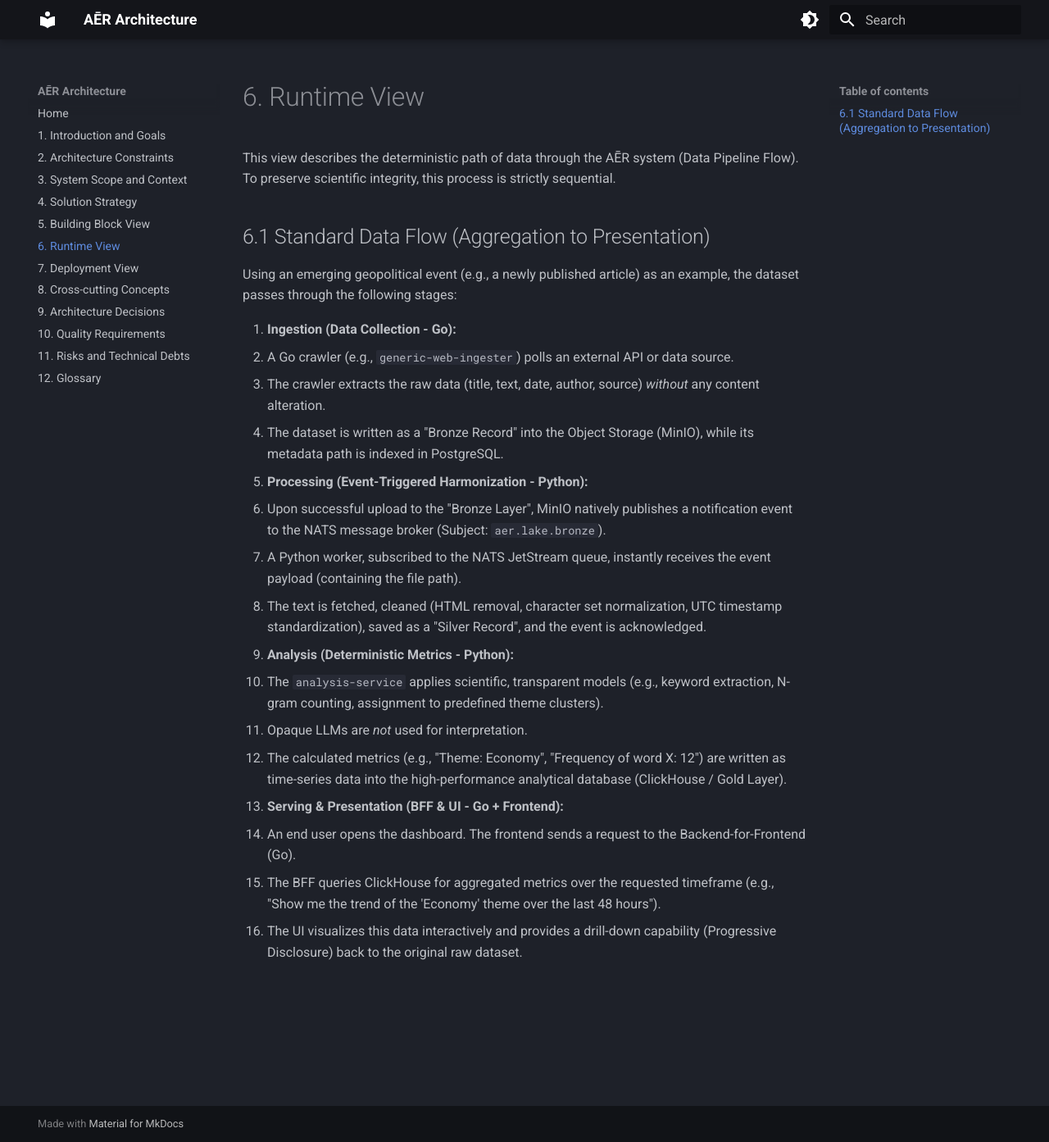
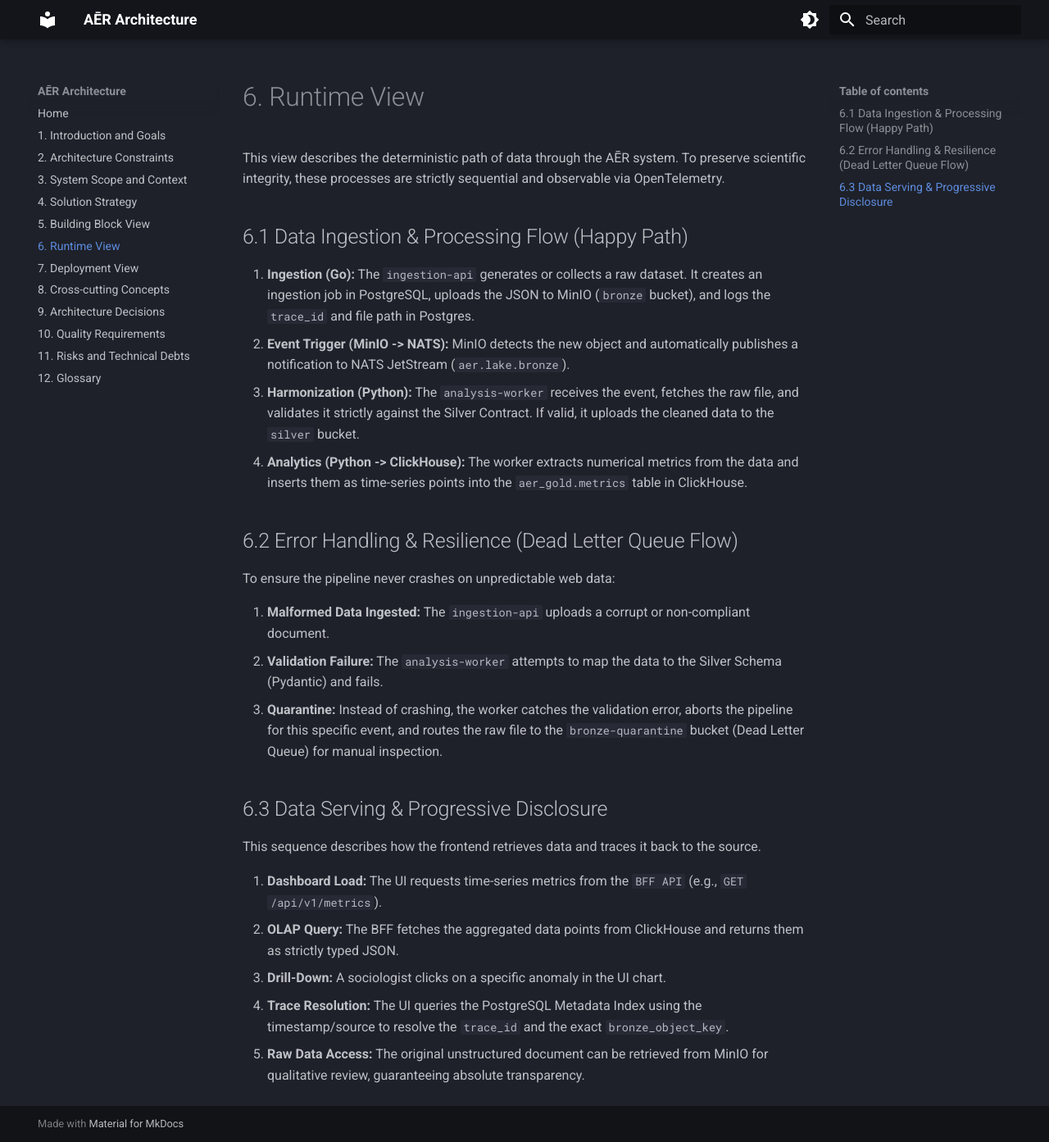
Before and after one commit to frogfromlake/aer, an MkDocs documentation site: the page built from docs/arc42/06_runtime_view.md, in a window 1280 px wide and 1393 px high. Shown: the whole window at 82% size. Built offline with MkDocs 1.6.1 and Material for MkDocs 9.7.7, drawn with Linux system fonts in a browser that asks for light colours.

Commit message:
docs: restructure arc42 building block and runtime views to reflect pipeline reality

```diff
--- a/docs/arc42/06_runtime_view.md
+++ b/docs/arc42/06_runtime_view.md
@@ -1,27 +1,28 @@
 # 6. Runtime View
 
-This view describes the deterministic path of data through the AĒR system (Data Pipeline Flow). To preserve scientific integrity, this process is strictly sequential.
+This view describes the deterministic path of data through the AĒR system. To preserve scientific integrity, these processes are strictly sequential and observable via OpenTelemetry.
 
-## 6.1 Standard Data Flow (Aggregation to Presentation)
+## 6.1 Data Ingestion & Processing Flow (Happy Path)
 
-Using an emerging geopolitical event (e.g., a newly published article) as an example, the dataset passes through the following stages:
+1. **Ingestion (Go):** The `ingestion-api` generates or collects a raw dataset. It creates an ingestion job in PostgreSQL, uploads the JSON to MinIO (`bronze` bucket), and logs the `trace_id` and file path in Postgres.
+2. **Event Trigger (MinIO -> NATS):** MinIO detects the new object and automatically publishes a notification to NATS JetStream (`aer.lake.bronze`).
+3. **Harmonization (Python):** The `analysis-worker` receives the event, fetches the raw file, and validates it strictly against the Silver Contract. If valid, it uploads the cleaned data to the `silver` bucket.
+4. **Analytics (Python -> ClickHouse):** The worker extracts numerical metrics from the data and inserts them as time-series points into the `aer_gold.metrics` table in ClickHouse.
 
-1. **Ingestion (Data Collection - Go):**
-   * A Go crawler (e.g., `generic-web-ingester`) polls an external API or data source.
-   * The crawler extracts the raw data (title, text, date, author, source) *without* any content alteration.
-   * The dataset is written as a "Bronze Record" into the Object Storage (MinIO), while its metadata path is indexed in PostgreSQL.
+## 6.2 Error Handling & Resilience (Dead Letter Queue Flow)
 
-2. **Processing (Event-Triggered Harmonization - Python):**
-   * Upon successful upload to the "Bronze Layer", MinIO natively publishes a notification event to the NATS message broker (Subject: `aer.lake.bronze`).
-   * A Python worker, subscribed to the NATS JetStream queue, instantly receives the event payload (containing the file path).
-   * The text is fetched, cleaned (HTML removal, character set normalization, UTC timestamp standardization), saved as a "Silver Record", and the event is acknowledged.
+To ensure the pipeline never crashes on unpredictable web data:
 
-3. **Analysis (Deterministic Metrics - Python):**
-   * The `analysis-service` applies scientific, transparent models (e.g., keyword extraction, N-gram counting, assignment to predefined theme clusters).
-   * Opaque LLMs are *not* used for interpretation.
-   * The calculated metrics (e.g., "Theme: Economy", "Frequency of word X: 12") are written as time-series data into the high-performance analytical database (ClickHouse / Gold Layer).
+1. **Malformed Data Ingested:** The `ingestion-api` uploads a corrupt or non-compliant document.
+2. **Validation Failure:** The `analysis-worker` attempts to map the data to the Silver Schema (Pydantic) and fails.
+3. **Quarantine:** Instead of crashing, the worker catches the validation error, aborts the pipeline for this specific event, and routes the raw file to the `bronze-quarantine` bucket (Dead Letter Queue) for manual inspection.
 
-4. **Serving & Presentation (BFF & UI - Go + Frontend):**
-   * An end user opens the dashboard. The frontend sends a request to the Backend-for-Frontend (Go).
-   * The BFF queries ClickHouse for aggregated metrics over the requested timeframe (e.g., "Show me the trend of the 'Economy' theme over the last 48 hours").
-   * The UI visualizes this data interactively and provides a drill-down capability (Progressive Disclosure) back to the original raw dataset.
+## 6.3 Data Serving & Progressive Disclosure
+
+This sequence describes how the frontend retrieves data and traces it back to the source.
+
+1. **Dashboard Load:** The UI requests time-series metrics from the `BFF API` (e.g., `GET /api/v1/metrics`).
+2. **OLAP Query:** The BFF fetches the aggregated data points from ClickHouse and returns them as strictly typed JSON.
+3. **Drill-Down:** A sociologist clicks on a specific anomaly in the UI chart.
+4. **Trace Resolution:** The UI queries the PostgreSQL Metadata Index using the timestamp/source to resolve the `trace_id` and the exact `bronze_object_key`.
+5. **Raw Data Access:** The original unstructured document can be retrieved from MinIO for qualitative review, guaranteeing absolute transparency.
```
Also changed, not shown: docs/arc42/05_building_block_view.md (+16 -11 lines).
